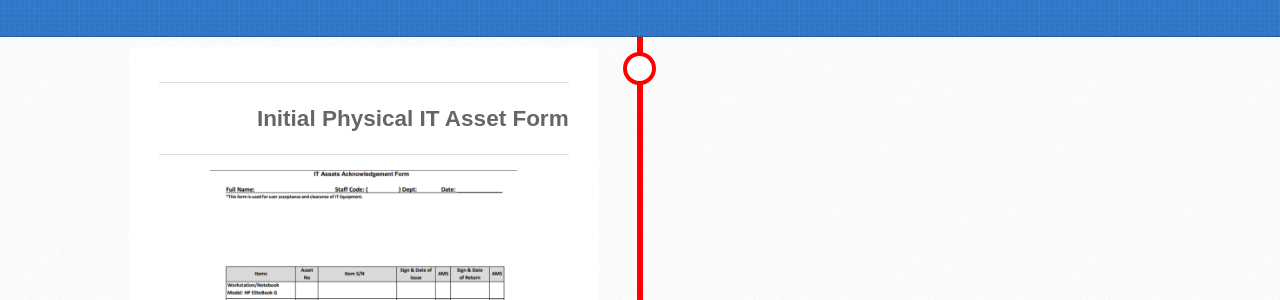
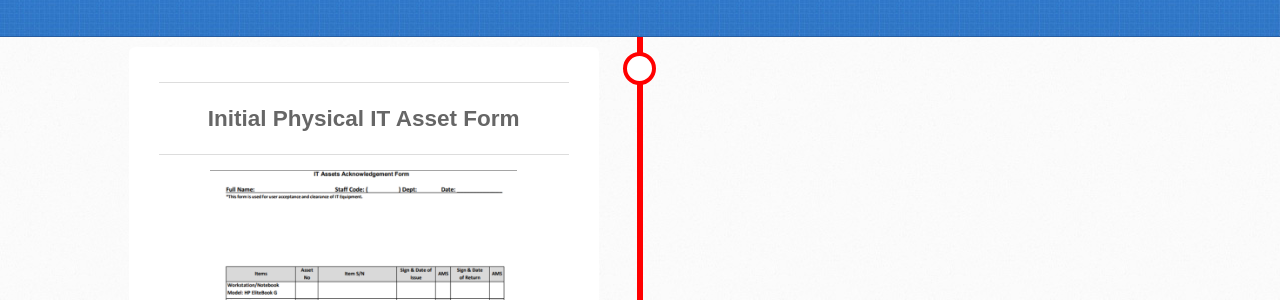
Before and after one commit to xianyichan/stephaniechan.github.io, a Jekyll site: the page built from project02.md, in a window 1280 px wide. Shown: the part 202-502 px from the top of the page. Built offline with Jekyll 4.4.1, drawn with Linux system fonts in a browser that asks for light colours; our own code applies the rules of GitHub Pages for plain Markdown files; the repository's description, which GitHub fills in, is left out.

Commit message:
Update project02.md

```diff
--- a/project02.md
+++ b/project02.md
@@ -50,7 +50,7 @@
   <div class="container left" style="left: -29.4%">
     <div class="content" style="padding: 20px 30px; background-color: white; position: relative; border-radius: 6px;">
       <hr>
-      <h2 style="text-align: right">Initial Physical IT Asset Form</h2>
+      <h2 style="text-align: cemter">Initial Physical IT Asset Form</h2>
       <hr>
       <img src="./assets/images/PhysicalAsset.png" alt="Image 1" width="75%" height="auto">
       <p style="font-weight: bolder; text-align:left">Above image is an example of a paper asset form. This asset form is used to keep track of assets that belong to its users. There are several disadvantages:</p>
@@ -69,7 +69,7 @@
   <div class="container right" style="left: 29.4%;">
     <div class="content" style="padding: 20px 30px; background-color: white; position: relative; border-radius: 6px;">
       <hr>
-      <h2>Digital Asset Form</h2>
+      <center><h2>Digital Asset Form</h2></center>
       <hr>
       <img src="./assets/images/DigitalAsset.png" alt="Image 2" width="75%" height="auto">
       <p style="font-weight: bolder;">Using PowerApps, I have transformed the paper and pen tracking asset system into digitalised method. This method uses sharepoint, making it easier to access, maintain and retrieve information. Technology is leveraged to enhance the product to a more transparent, secure and user-friendly system that meets the compliance requirements.</p>
@@ -77,7 +77,9 @@
   </div>
   <div class="container left" style="left: -29.4%">
     <div class="content" style="padding: 20px 30px; background-color: white; position: relative; border-radius: 6px;">
-      <h2 style="text-align: right">Flow & Process</h2>
+      <hr>
+      <center><h2>Flow & Process</h2></center>
+      <hr>
       <center><embed src="./docs/Project Proposal.pdf#toolbar=0&navpanes=0&scrollbar=0" type="application/pdf" width="400" height="250"></center>
       <p style="font-weight: bolder; text-align:left">The comprehensive flow and process of our latest project through the embedded PDF above. This document meticulously outlines each step of our approach, from inception to completion, and delves into the key benefits that stem from innovative strategies. Gain insights into methodical procedures and the significant advantages they offer, providing a clear understanding of the project's value and efficiency. This detailed guide serves as a testament to our commitment to excellence and the impactful results.</p>
     </div>
```
